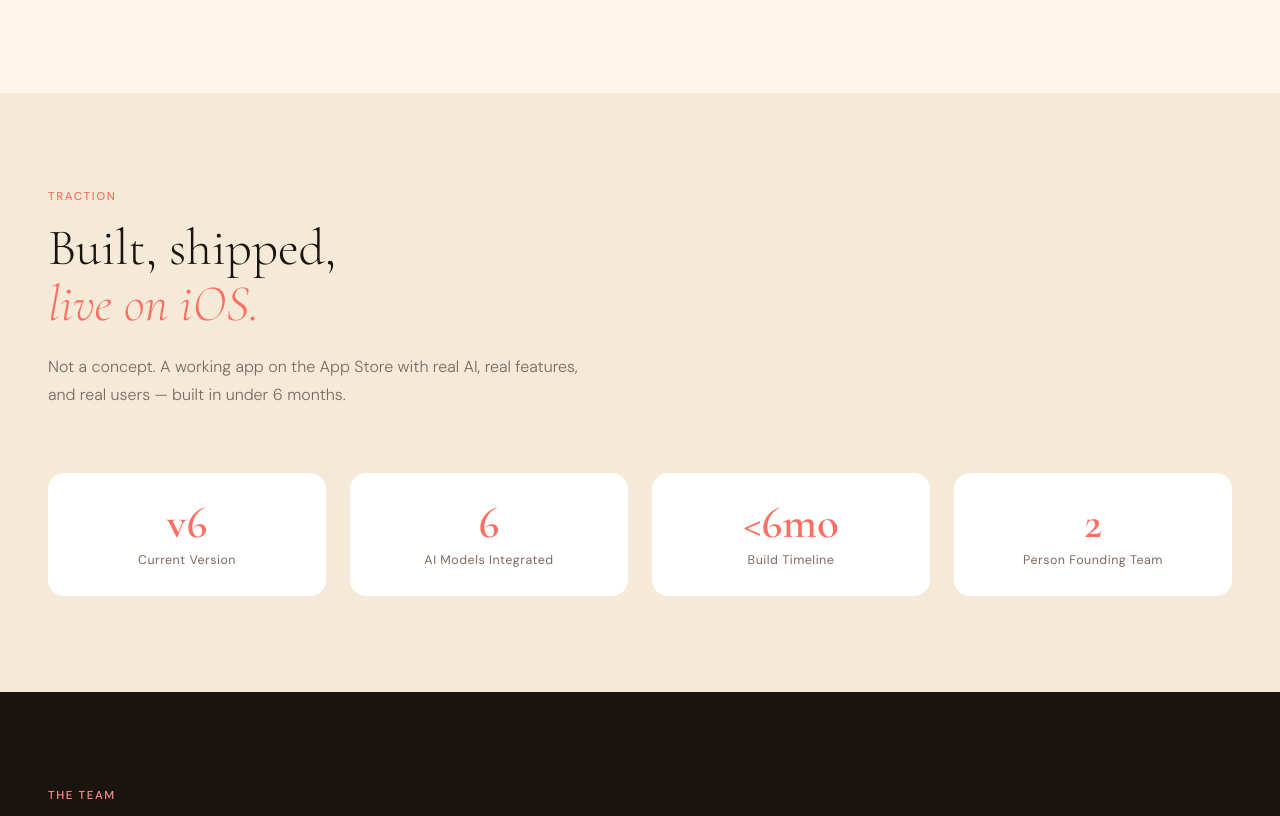
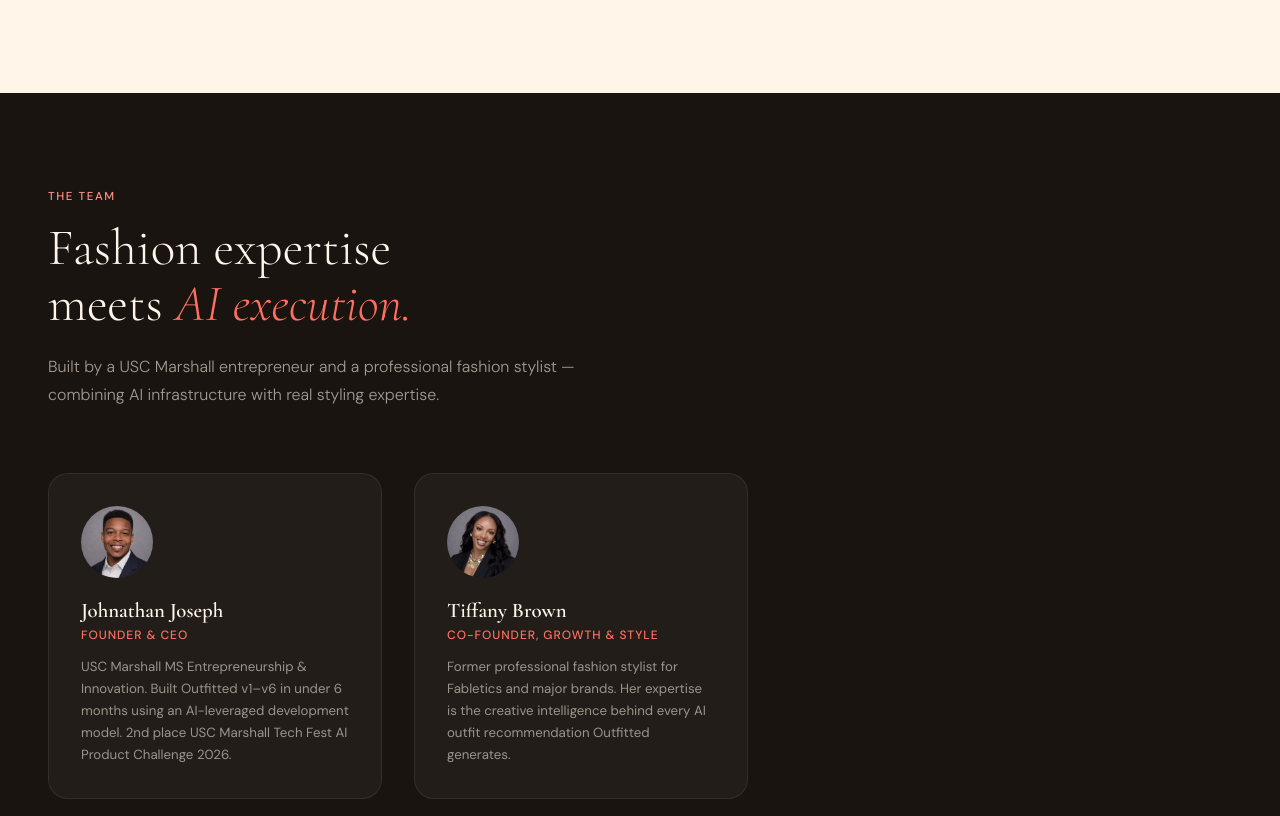
Before and after one commit to Alldayjay23/outfitted-site, a plain HTML site: page index.html in a window 1280 px wide. Shown: the part 3316-4132 px from the top of the page. Drawn offline with nearby package versions, Linux system fonts and the light colour scheme.

Commit message:
Update index.html

```diff
--- a/index.html
+++ b/index.html
@@ -322,19 +322,6 @@
     </div>
   </section>
 
-  <!-- TRACTION -->
-  <section class="traction">
-    <div class="section-eyebrow">Traction</div>
-    <h2>Built, shipped,<br/><em>live on iOS.</em></h2>
-    <p class="section-sub">Not a concept. A working app on the App Store with real AI, real features, and real users — built in under 6 months.</p>
-    <div class="traction-grid">
-      <div class="traction-card"><div class="traction-num">v6</div><div class="traction-label">Current Version</div></div>
-      <div class="traction-card"><div class="traction-num">6</div><div class="traction-label">AI Models Integrated</div></div>
-      <div class="traction-card"><div class="traction-num">&lt;6mo</div><div class="traction-label">Build Timeline</div></div>
-      <div class="traction-card"><div class="traction-num">2</div><div class="traction-label">Person Founding Team</div></div>
-    </div>
-  </section>
-
   <!-- TEAM -->
   <section class="team-preview">
     <div class="section-eyebrow">The Team</div>
```
